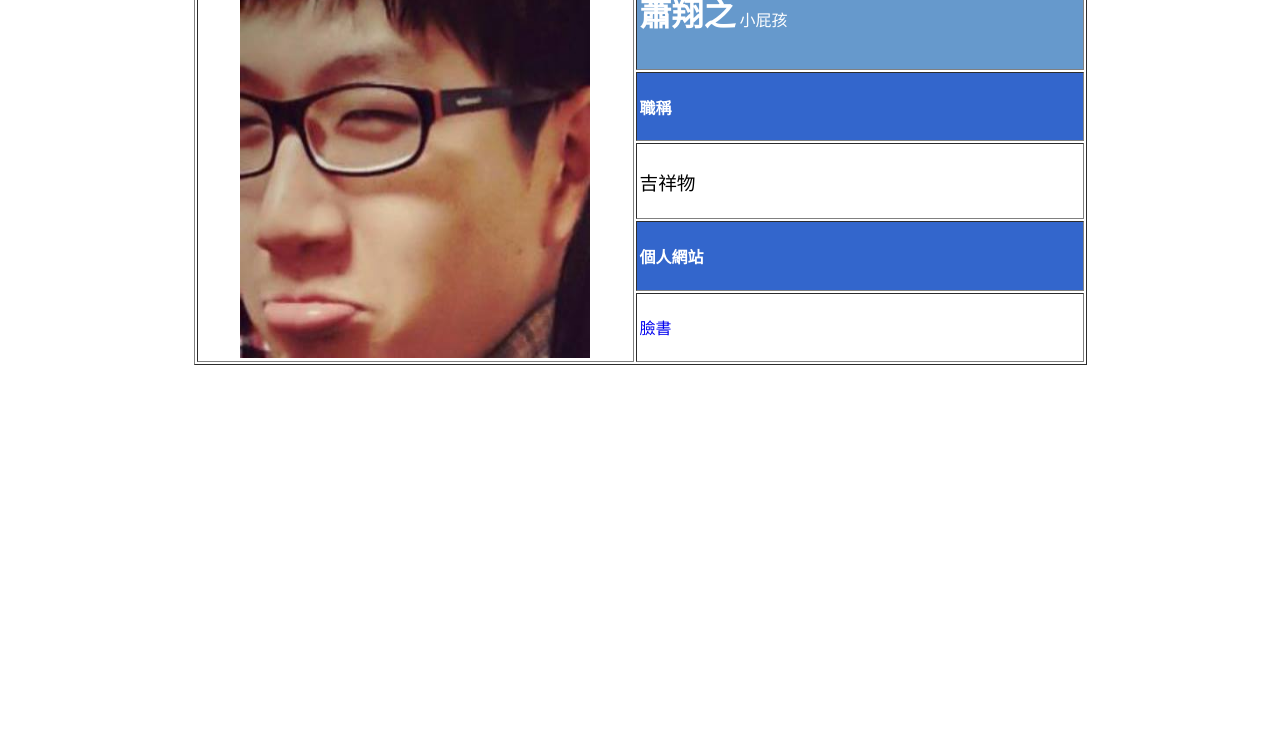
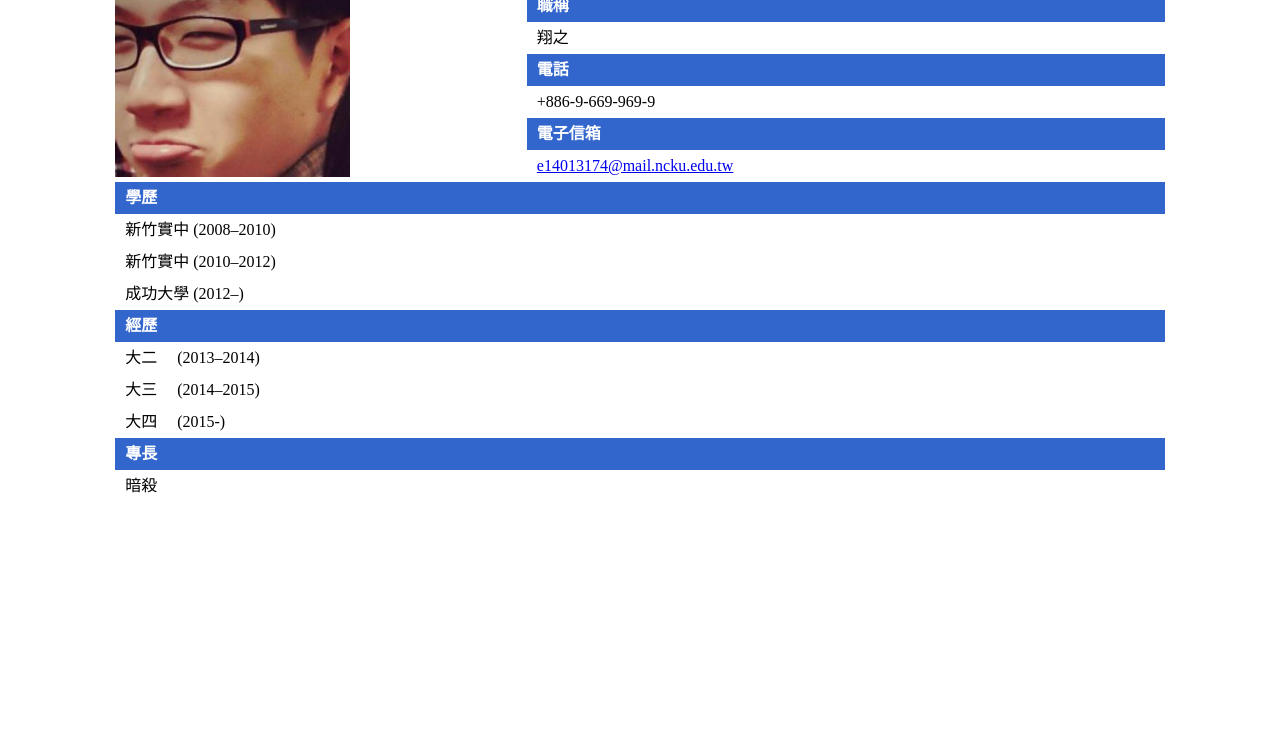
Before and after one commit to whitelie51311/webhw1, a plain HTML site: page siang.html in a window 1280 px wide. Shown: the part 58-800 px from the top of the page. Drawn offline with nearby package versions, Linux system fonts and the light colour scheme.

Commit message:
hchsiao page

```diff
--- /dev/null
+++ b/main.css
@@ -0,0 +1,22 @@
+a:hover { background-color: #00e; color: white; }
+#basic { float: right; }
+body { font-family: "微軟正黑體"; line-height: 2em; }
+.clear { clear: both; }
+#course p, h4, .if, #publication h1, .ratio, strong { color: #900; font-weight: bold }
+#course p { float: left; padding-right: 0; width: 49%;}
+	#course p a { font-weight: normal; }
+	#course p#first { display:block; width:100%;}/*to align the list*/
+em.sci, em.u { font-style: normal; }
+em.u	{ text-decoration: underline; }
+h3 { background-color: #36c; color: white; }
+h3, h4, p { padding: 0 10px; text-align: justify; }
+#headshot { float: left; }
+#lang { float: right; }
+#name { background-color: #69c; color: white; font-size: 24pt; line-height: 1.5em; }
+ol { list-style: decimal; margin-left: 2em; }
+ul { list-style: square; margin-left: 2em; }
+#wrap { margin: 0 auto; max-width: 1280px; min-width: 800px; padding-bottom: 50px; width: 82%; }
+
+/*
+vi:nowrap:sw=2:ts=2
+*/
--- /dev/null
+++ b/reset.css
@@ -0,0 +1 @@
+html,body,div,span,applet,object,iframe,h1,h2,h3,h4,h5,h6,p,blockquote,pre,a,abbr,acronym,address,big,cite,code,del,dfn,em,font,img,ins,kbd,q,s,samp,small,strike,strong,sub,sup,tt,var,b,u,i,center,dl,dt,dd,ol,ul,li,fieldset,form,label,legend,table,caption,tbody,tfoot,thead,tr,th,td{margin:0;padding:0;border:0;outline:0;font-size:100%;vertical-align:baseline;background:transparent}body{line-height:1}ol,ul{list-style:none}blockquote,q{quotes:none}blockquote:before,blockquote:after,q:before,q:after{content:'';content:none}:focus{outline:0}ins{text-decoration:none}del{text-decoration:line-through}table{border-collapse:collapse;border-spacing:0}
--- a/siang.html
+++ b/siang.html
@@ -1,67 +1,61 @@
-<html>
-	<head><meta charset="UTF-8">
-	<title>吉祥物 蕭翔之</title>
-	<meta http-equiv="Content-Language" content="zh-tw">
-	<meta http-equiv="Content-Type" content="text/html; charset=big5">
-	<style>
+<!DOCTYPE html>
+<html><head>
+<meta http-equiv="content-type" content="text/html; charset=UTF-8">
+		<meta charset="utf-8">
+		<title>之</title>
+		<link href="reset.css" rel="stylesheet">
+		<link href="main.css" rel="stylesheet">
+	</head><body>
+		<div id="wrap">
+
+
+			<div class="clear"></div>
+			<img src="siang.jpg" style="height: 235px;" id="headshot">
+			<div style="width: 638px;" id="basic">
+				<p id="name">蕭翔之</p>
+				<h3>職稱</h3>
+				<p>翔之</p>
+				<h3>電話</h3>
+				<p>+886-9-669-969-9</p>
+
+
+				<h3>電子信箱</h3>
+				<p><a href="mailto:e14013174@mail.ncku.edu.tw">e14013174@mail.ncku.edu.tw</a></p>
+			</div>
+			<div class="clear"></div>
+
+
+
+
+			<h3>學歷</h3>
+			<p>新竹實中 (2008–2010)<br>新竹實中 (2010–2012)<br>成功大學 (2012–)<br></p>
+			<h3>經歷</h3>
+			<p>大二　 (2013–2014)<br>大三 　(2014–2015)<br>大四 　(2015-)<br></p>
+
+
+
+
+
+
+
+
+			<h3>專長</h3>
+<p>
+暗殺
+  </p>
+
+
+
+
+
+		</div><!--wrap-->
+		<script src="index_files/jquery.js"></script>
+		<script src="index_files/main.js"></script>
+
+
+
+
+</body></html>
 <!--
-span.style61
-	{font-family:Arial;
-	}
-span.contentstatus
-	{}
-span.value
-	{}
-span.databold1
-	{font-weight:bold}
-.style2 {font-size: 12pt; }
-.style3 {font-size: 12pt; font-family: "Times New Roman", Times, serif; }
-span.apple-style-span
-	{}
-span.style311
-	{color:black}
-.style5 {font-family: "Times New Roman", Times, serif}
-span.MemberType
-	{font-family:"Times New Roman";
-	font-style:italic}
-span.apple-converted-space
-	{}
-span.null
-	{}
+vi:enc=utf-8:nowrap:sw=2:ts=2
 -->
-</style>
-	</head>
-
-<body>
-	<table border="1" align="center" width="893" cellpadding="3">
-	<tr>
-		<td rowspan="11" width="429" valign="middle">
-		<p align="center">
-		<img border="0" src="siang.jpg" align="middle" width="350" height="401">
-		</td>
-		<td bgcolor="6699cc" width="440"><font face="標楷體"><b>
-		<font size="+3" color="#FFFFFF">蕭翔之</font> </b><font color="#FFFFFF">小屁孩</font></font></td>
-	</tr>
-	<tr>
-<td bgcolor="#3366CC" width="440"><font color="#000000"><b>
-		<font color="white">
-		<font face="標楷體">職稱</font></font></b></font></td>
-	</tr>
-	<tr>
-		<td width="440"><font face="標楷體" style="font-size: 14pt"><span lang="en-us">
-		</span>吉祥物 </font></td>
-	</tr>
-	<tr>
-		<td bgcolor="3366cc" width="440"><font color="#000000"><b>
-
-		<font face="標楷體" color="white">個人網站</font></b></font></td>
-	</tr>
-	<tr>
-		<font face="Tahoma">
-		<td>
-		</font><font face="Times New Roman"><a href="http://ppt.cc/6bHjv"STYLE="text-decoration:none">臉書</a> </font>
-		</td>
-	</tr>
-	</table>
-</body>
-</html>
```
